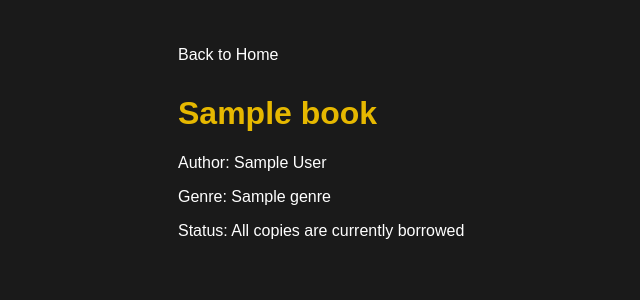
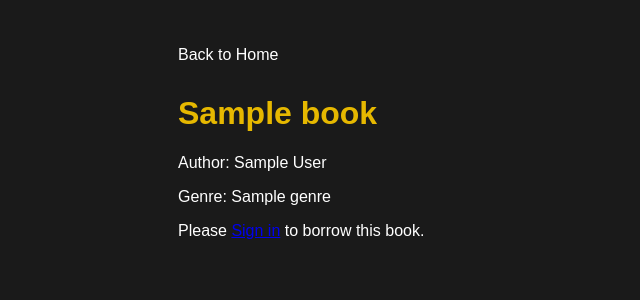
Before and after one commit to Visque/lms, a Flask app: template templates/book_view.html in a window 1280 px wide. Shown: the top 300 px of the page, without its empty margins (62-702 px from the left). Run offline with Flask 3, Linux system fonts and the light colour scheme; the template is opened without the code that fills it: most values are stand-ins (such as "Sample title", 1, 10 or a date in 2020).

Commit message:
Fixed bug guest signin

```diff
--- a/app.py
+++ b/app.py
@@ -49,8 +49,8 @@ def book_view(book_id):
     user = next((user for user in users_data['users'] if user['id'] == user_id), None) if user_id else None
 
     # Check if the book is borrowed by the signed-in user
-    book_is_borrowed = any(issued_book['book_id'] == book_id and user_id == user['id'] for issued_book in user['issued_books'])
-    borrowed_date = next((issued_book['borrow_date'] for issued_book in user['issued_books'] if issued_book['book_id'] == book_id), None)
+    book_is_borrowed = any(issued_book['book_id'] == book_id and user_id == user['id'] for issued_book in user['issued_books']) if user else None
+    borrowed_date = next((issued_book['borrow_date'] for issued_book in user['issued_books'] if issued_book['book_id'] == book_id), None) if user else None
 
     # Check book availability
     book_available = book['available'] > 0
--- a/templates/book_view.html
+++ b/templates/book_view.html
@@ -16,6 +16,7 @@
         <p>Author: {{ book['author'] }}</p>
         <p>Genre: {{ book['genre'] }}</p>
 
+        {% if session.get('user_id') %}
             {% if book_is_borrowed %}
                 <p>Status: Borrowed by You</p>
                 <p>Borrowed Date: {{ borrowed_date }}</p>
@@ -28,6 +29,9 @@
                     <p>Status: All copies are currently borrowed</p>
                 {% endif %}
             {% endif %}
+        {% else %}
+            <p>Please <a href="{{ url_for('signin') }}">Sign in</a> to borrow this book.</p>
+        {% endif %}
 
     </div>
 </body>
```
Lines whose indentation alone changed are shown as unchanged.
